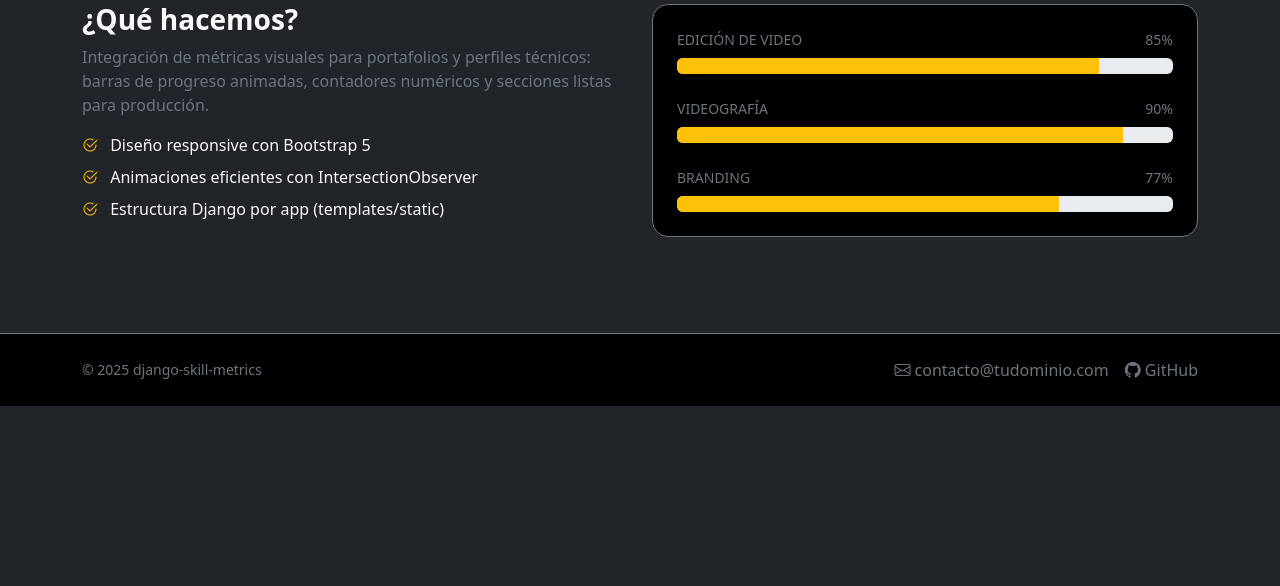
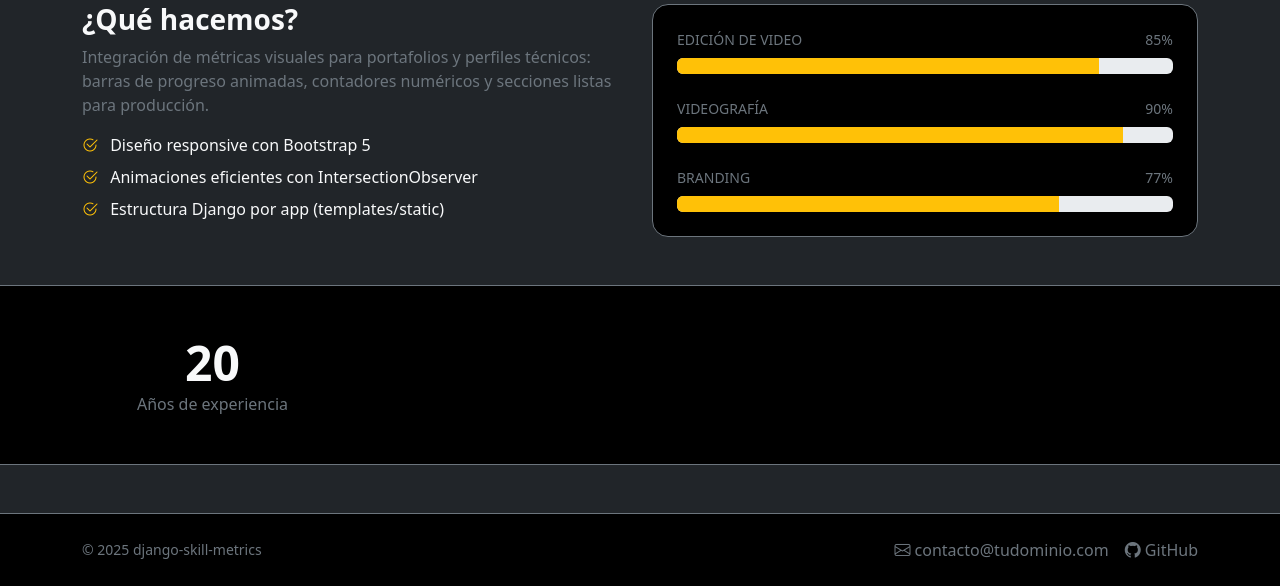
Before and after one commit to luisAngelDev/django-skill-metrics, a Django app: page / in a window 1280 px wide. Shown: the part 512-1098 px from the top of the page. Before the commit the page ends 918 px from the top, so only its background shows below. Run offline with Django 5.2, Linux system fonts and the light colour scheme.

Commit message:
feat: agregar primer contador numerico

```diff
--- a/metrics/templates/metrics/our_metrics.html
+++ b/metrics/templates/metrics/our_metrics.html
@@ -76,6 +76,21 @@
   </div>
 </section>
 
+<!-- CONTADORES -->
+<section class="py-5 bg-black border-top border-secondary border-bottom">
+  <div class="container">
+    <div class="row text-center gy-4">
+      <div class="col-6 col-lg-3">
+        <div class="counter-card">
+          <div class="display-5 fw-bold count-up" data-count-to="20">0</div>
+          <div class="text-secondary">Años de experiencia</div>
+        </div>
+      </div>
+
+    </div>
+  </div>
+</section>
+
 
 
 
```
